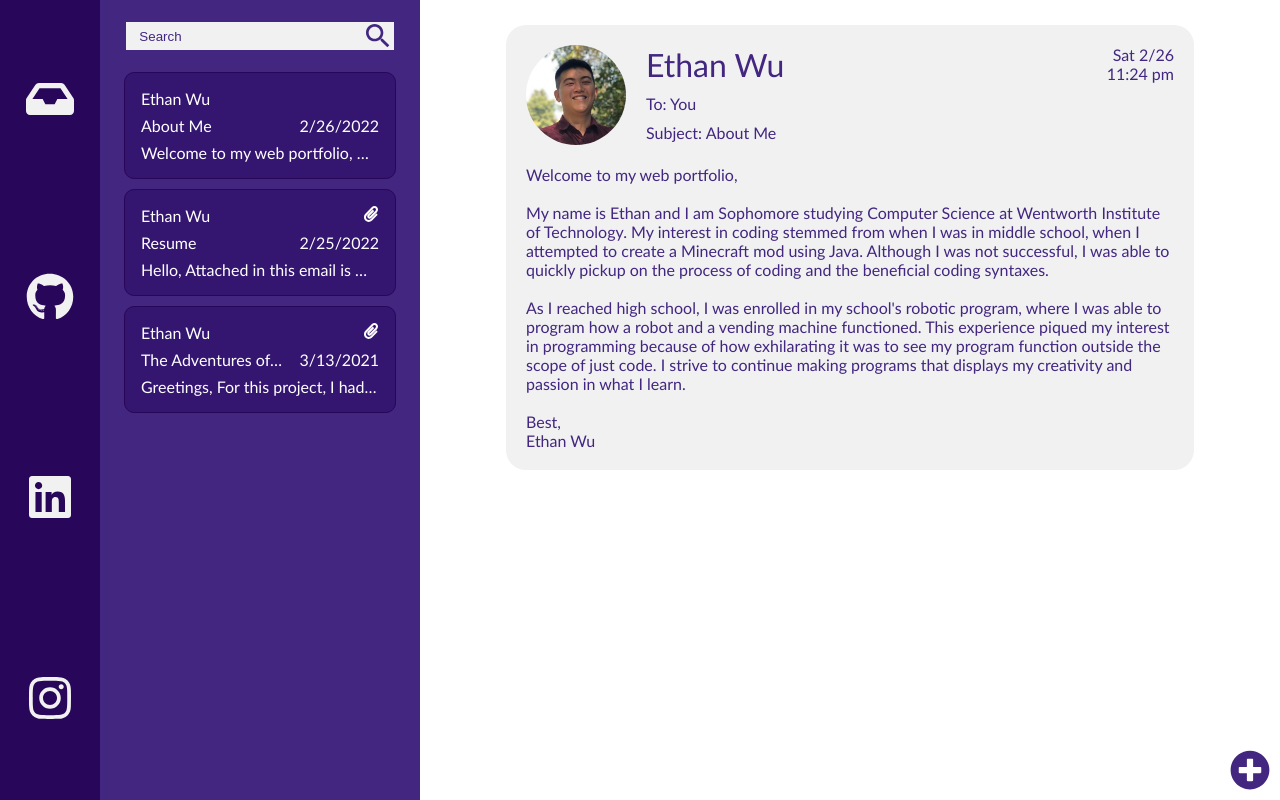
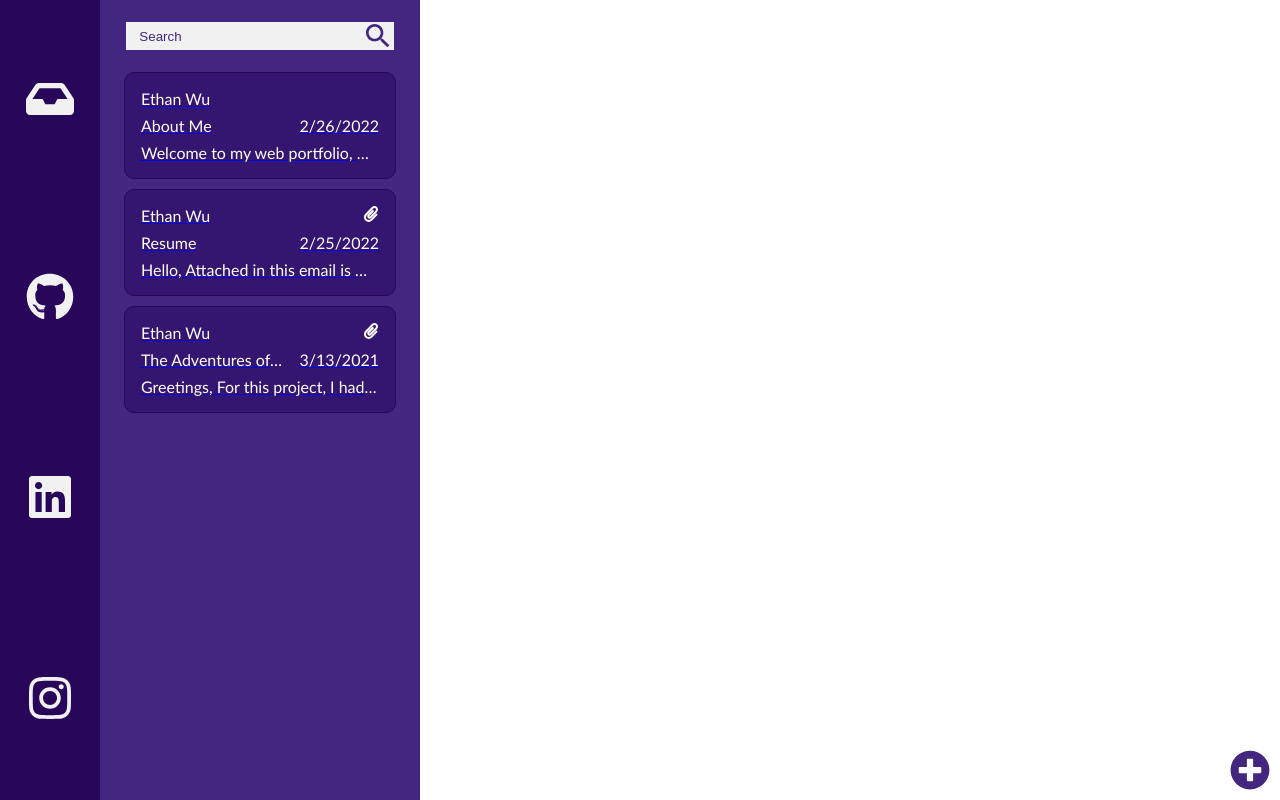
Before and after one commit to wue1atwit/myPortfolio, a React (Create React App) app: page / in a window 1280 px wide. Built offline with nearby package versions, Linux system fonts and the light colour scheme.

Commit message:
Functional routes

```diff
--- a/src/App.js
+++ b/src/App.js
@@ -1,6 +1,8 @@
 import React, { useState } from "react";
+import { BrowserRouter as Router, Routes, Route } from "react-router-dom";
 import MainContent from "./MainContent";
 import Modal from "./Modal";
+import Error404 from "./Error404";
 
 const App = () => {
   const [showModal, setShowModal] = useState(false);
@@ -10,10 +12,19 @@ const App = () => {
   };
 
   return (
-    <>
-      <MainContent openModal={openModal} />
-      {showModal && <Modal openModal={openModal} />}
-    </>
+    <Router>
+      <Routes>
+        <Route
+          path="/*"
+          element={
+            <>
+              <MainContent openModal={openModal} />
+              {showModal && <Modal openModal={openModal} />}
+            </>
+          }
+        ></Route>
+      </Routes>
+    </Router>
   );
 };
 
--- /dev/null
+++ b/src/Error404.js
@@ -0,0 +1,7 @@
+import React from "react";
+
+const Error404 = () => {
+  return <div>Error - 404</div>;
+};
+
+export default Error404;
--- a/src/MainContent.js
+++ b/src/MainContent.js
@@ -5,6 +5,7 @@ import MessageBar from "./msgComp/MessageBar";
 import { FaPlusCircle } from "react-icons/fa";
 import data from "./res/emailData";
 import EBarContext from "./EBarContext";
+import { Routes, Route } from "react-router-dom";
 
 const MainContent = ({ openModal }) => {
   const [msg, setMsg] = useState(0);
@@ -46,7 +47,12 @@ const MainContent = ({ openModal }) => {
         <IconBar />
         <div className="mid_overlay">
           <EmailBar selectMsg={selectMsg} />
-          <MessageBar {...data[msg]} />
+          <Routes>
+            <Route
+              path="email/:id"
+              element={<MessageBar data={data} />}
+            ></Route>
+          </Routes>
           <FaPlusCircle
             className={
               showEmailBar ? "contact_me contact_me_hide" : "contact_me"
--- a/src/emailComp/EmailBar.js
+++ b/src/emailComp/EmailBar.js
@@ -3,6 +3,7 @@ import EmailTab from "./EmailTab";
 import SearchBar from "./SearchBar";
 import data from "../res/emailData";
 import EBarContext from "../EBarContext";
+import { Link } from "react-router-dom";
 
 const EmailBar = ({ selectMsg }) => {
   const { showEmailBar } = useContext(EBarContext);
@@ -29,7 +30,9 @@ const EmailBar = ({ selectMsg }) => {
               })
               .map((email) => {
                 return (
-                  <EmailTab key={email.id} {...email} selectMsg={selectMsg} />
+                  <Link to={`email/${email.id}`} key={email.id}>
+                    <EmailTab {...email} selectMsg={selectMsg} />
+                  </Link>
                 );
               })}
           </section>
--- a/src/emailComp/EmailTab.js
+++ b/src/emailComp/EmailTab.js
@@ -1,5 +1,6 @@
 import React, { useContext } from "react";
 import { FaPaperclip } from "react-icons/fa";
+import { Link } from "react-router-dom";
 import EBarContext from "../EBarContext";
 
 const EmailTab = (props) => {
@@ -9,7 +10,6 @@ const EmailTab = (props) => {
     <article
       className="esection"
       onClick={() => {
-        selectMsg(id);
         eToggleEBar();
       }}
     >
--- a/src/msgComp/MessageBar.js
+++ b/src/msgComp/MessageBar.js
@@ -1,9 +1,12 @@
 import React, { useContext } from "react";
+import { Link, useParams } from "react-router-dom";
 import Message from "./Message";
 import EBarContext from "../EBarContext";
 
-const MessageBar = (props) => {
+const MessageBar = ({ data }) => {
   const { showEmailBar } = useContext(EBarContext);
+  const { id } = useParams();
+
   return (
     <section
       className={
@@ -13,7 +16,7 @@ const MessageBar = (props) => {
       }
     >
       <article className="message">
-        <Message {...props} />
+        <Message {...data[id]} />
       </article>
     </section>
   );
```
